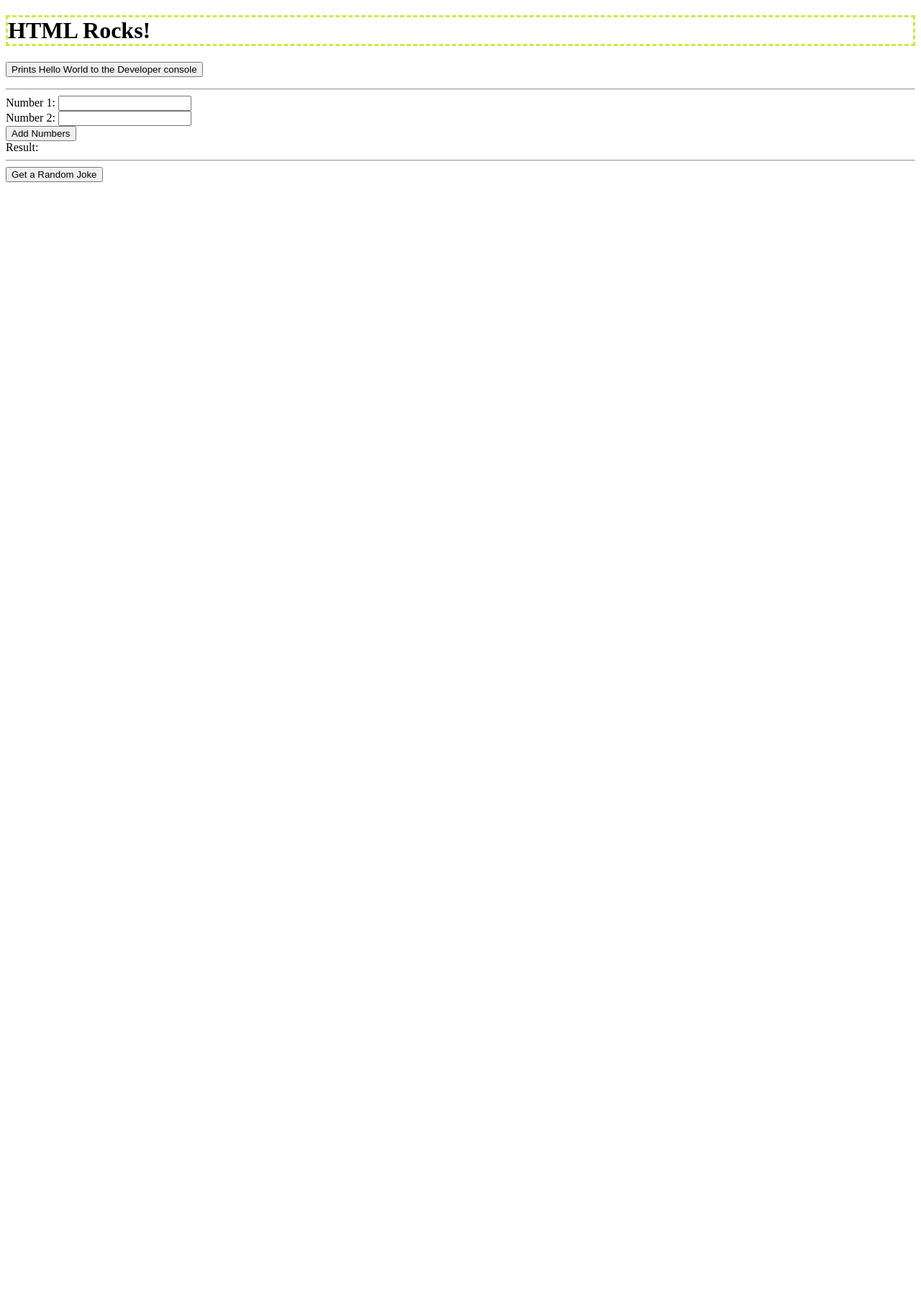
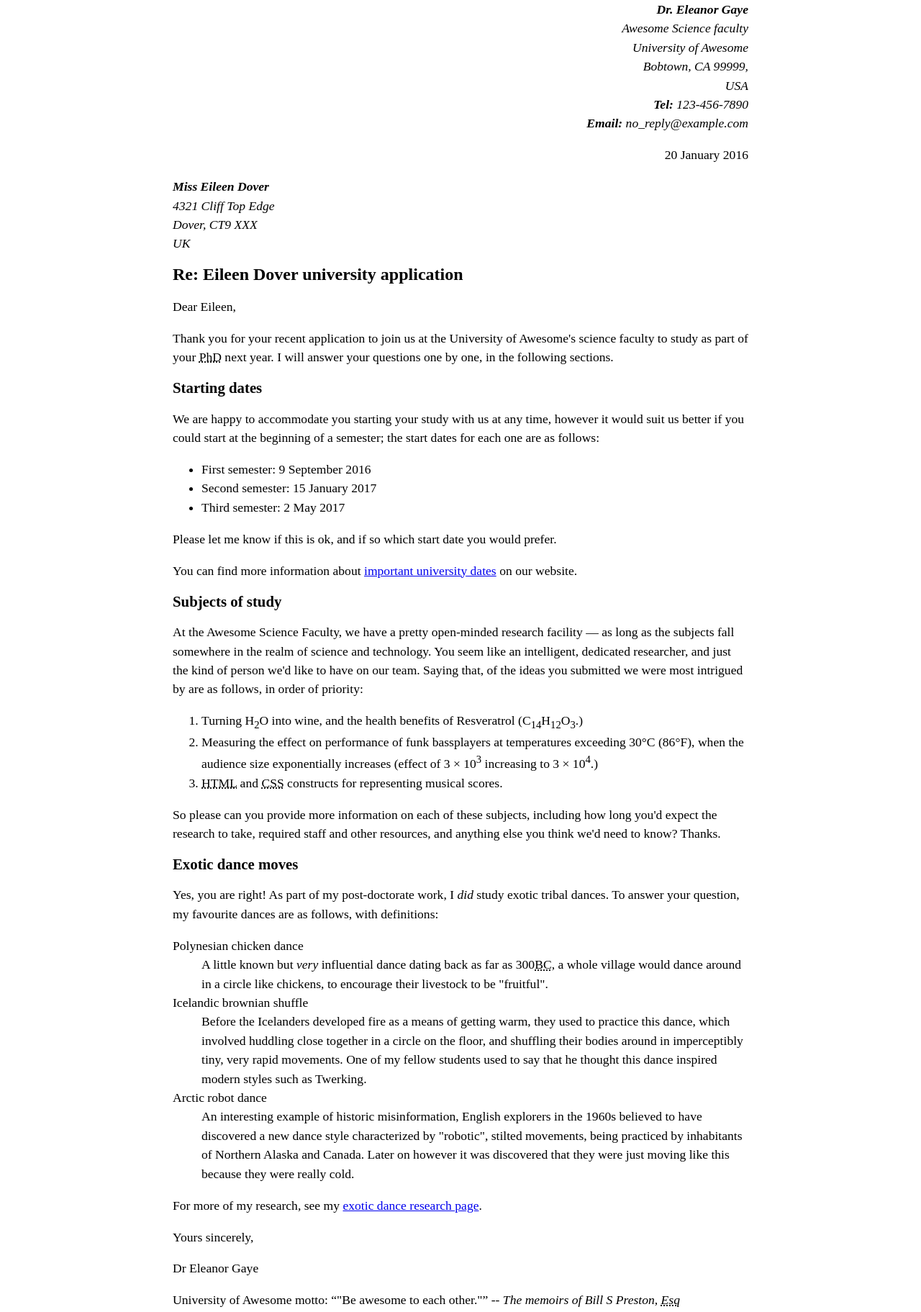
Before and after one commit to CameronQuitugua/Lab2, a website: page index.html in a window 1280 px wide. Shown: the whole page at 72% size. Before the commit the page ends 800 px from the top, so only its background shows below. Drawn offline with Linux system fonts and the light colour scheme.

Commit message:
Finished Lab3

```diff
--- a/css/style.css
+++ b/css/style.css
@@ -1,4 +1,24 @@
-h1{
-  border-color: #d3e644;
-  border-style: dashed;
+body {
+  max-width: 800px;
+  margin: 0 auto;
 }
+
+.sender-column {
+  text-align: right;
+}
+
+h1 {
+  font-size: 1.5em;
+}
+
+h2 {
+  font-size: 1.3em;
+}
+
+p,ul,ol,dl,address {
+  font-size: 1.1em;
+}
+
+p, li, dd, dt, address {
+  line-height: 1.5;
+}
--- a/index.html
+++ b/index.html
@@ -1,9 +1,9 @@
 <!doctype html>
-<html>
+<html lang="en">
 
 <head>
   <meta charset="utf-8">
-  <title>Hello World!</title>
+  <title>Letter!</title>
   <meta name="description" content="">
   <meta name="viewport" content="width=device-width, initial-scale=1">
   <link rel="stylesheet" href="css/style.css">
@@ -11,69 +11,78 @@
 </head>
 
 <body>
-  <h1>HTML Rocks!</h1>
-  <p>
-    <button  onclick="helloWorld()">Prints Hello World to the Developer console</button>
-  </p>
-  <hr>
-  <form id="addForm">
-    <label for="num1">Number 1:</label>
-    <input type="number" id="num1" name="num1" required>
-    <br>
-    <label for="num2">Number 2:</label>
-    <input type="number" id="num2" name="num2" required>
-    <br>
-    <button type="submit">Add Numbers</button>
-  </form>
+  <address class="sender-column">
+    <strong>Dr. Eleanor Gaye</strong><br>
+    Awesome Science faculty<br>
+    University of Awesome<br>
+    Bobtown, CA 99999,<br>
+    USA<br>
+    <strong>Tel:</strong> 123-456-7890<br>
+    <strong>Email:</strong> no_reply@example.com
+  </address>
+  <p class="sender-column"><time datetime="2016-01-20">20 January 2016</time></p>
 
-  <label id="result">Result:</label>
 
-  <hr>
+  <address>
+    <strong>Miss Eileen Dover</strong><br>
+    4321 Cliff Top Edge<br>
+    Dover, CT9 XXX<br>
+    UK
+  </address>
 
-  <button id="jokeButton">Get a Random Joke</button>
-  <p id="joke"></p>
 
-  <script type="module" script="js/main.js">
-    import {helloWorld, add, fetchRandomJoke} from './js/main.js';
+  <h1>Re: Eileen Dover university application</h1>
 
-    // This shows how to assign a function to the window object
-    // so that it can be called from the browser console
-    window.helloWorld = helloWorld;
+  <p>Dear Eileen,</p>
 
-    // This shows how to add an event listener to a button in the HTML
-    // and call a function when the button is clicked
-    const form = document.getElementById('addForm');
-    form.addEventListener('submit', function(e) {
-      e.preventDefault();
-      const num1 = parseFloat(document.getElementById('num1').value);
-      const num2 = parseFloat(document.getElementById('num2').value);
-      try{
-        const result = add(num1, num2);
-        document.getElementById('result').textContent = `Result: ${result}`;
-      }catch(e){
-        console.error(e);
-        document.getElementById('result').textContent = `Error: ${e.message}`;
-      }
+  <p>Thank you for your recent application to join us at the University of Awesome's science faculty to study as part of your <abbr title="Doctor of Philosophy">PhD</abbr> next year. I will answer your questions one by one, in the following sections.</p>
 
-    });
+  <h2>Starting dates</h2>
 
-    // this shows how to add an event listener to a button in the HTML
-    // that calls a function that fetches a random joke from an API
-    // and displays it on the page
-    const jokebtn = document.getElementById('jokeButton');
-    const jokeresult = document.getElementById('joke');
-    jokebtn.addEventListener('click', async () => {
-      try {
-        jokeresult.textContent = 'Loading...';
-        const joke = await fetchRandomJoke();
-        document.getElementById('joke').textContent = joke;
-      } catch (e) {
-        console.error(e);
-        document.getElementById('joke').textContent = `Error: ${e.message}`;
-      }
-    });
-  </script>
+  <p>We are happy to accommodate you starting your study with us at any time, however it would suit us better if you could start at the beginning of a semester; the start dates for each one are as follows:</p>
 
+  <ul>
+    <li>First semester: <time datetime="2016-08-09">9 September 2016</time></li>
+    <li>Second semester: <time datetime="2017-01-15">15 January 2017</time></li>
+    <li>Third semester: <time datetime="2017-05-02">2 May 2017</time></li>
+  </ul>
+
+  <p>Please let me know if this is ok, and if so which start date you would prefer.</p>
+
+  <p>You can find more information about <a href="http://example.com">important university dates</a> on our website.</p>
+
+
+  <h2>Subjects of study</h2>
+
+  <p>At the Awesome Science Faculty, we have a pretty open-minded research facility — as long as the subjects fall somewhere in the realm of science and technology. You seem like an intelligent, dedicated researcher, and just the kind of person we'd like to have on our team. Saying that, of the ideas you submitted we were most intrigued by are as follows, in order of priority:</p>
+
+  <ol>
+    <li>Turning H<sub>2</sub>O into wine, and the health benefits of Resveratrol (C<sub>14</sub>H<sub>12</sub>O<sub>3</sub>.)</li>
+    <li>Measuring the effect on performance of funk bassplayers at temperatures exceeding 30°C (86°F), when the audience size exponentially increases (effect of 3 × 10<sup>3</sup> increasing to 3 × 10<sup>4</sup>.)</li>
+    <li><abbr title="Hypertext Markup Language">HTML</abbr> and <abbr title="Cascading Style Sheets">CSS</abbr> constructs for representing musical scores.</li>
+  </ol>
+
+  <p>So please can you provide more information on each of these subjects, including how long you'd expect the research to take, required staff and other resources, and anything else you think we'd need to know? Thanks.</p>
+
+
+  <h2>Exotic dance moves</h2>
+
+  <p>Yes, you are right! As part of my post-doctorate work, I <em>did</em> study exotic tribal dances. To answer your question, my favourite dances are as follows, with definitions:</p>
+
+  <dl>
+    <dt>Polynesian chicken dance</dt>
+      <dd>A little known but <em>very</em> influential dance dating back as far as 300<abbr title="Before Christ">BC</abbr>, a whole village would dance around in a circle like chickens, to encourage their livestock to be "fruitful".</dd>
+    <dt>Icelandic brownian shuffle</dt>
+      <dd>Before the Icelanders developed fire as a means of getting warm, they used to practice this dance, which involved huddling close together in a circle on the floor, and shuffling their bodies around in imperceptibly tiny, very rapid movements. One of my fellow students used to say that he thought this dance inspired modern styles such as Twerking.</dd>
+    <dt>Arctic robot dance</dt>
+      <dd>An interesting example of historic misinformation, English explorers in the 1960s believed to have discovered a new dance style characterized by "robotic", stilted movements, being practiced by inhabitants of Northern Alaska and Canada. Later on however it was discovered that they were just moving like this because they were really cold.</dd>
+  </dl>
+  <p>For more of my research, see my <a href="http://example.com">exotic dance research page</a>.</p>
+
+  <p>Yours sincerely,</p>
+  <p>Dr Eleanor Gaye</p>
+
+  <p>University of Awesome motto: <q>"Be awesome to each other."</q> -- <cite>The memoirs of Bill S Preston, <abbr title="Esquire">Esq</abbr></cite></p>
 </body>
 
 </html>
```
Also changed, not shown: README.md.
